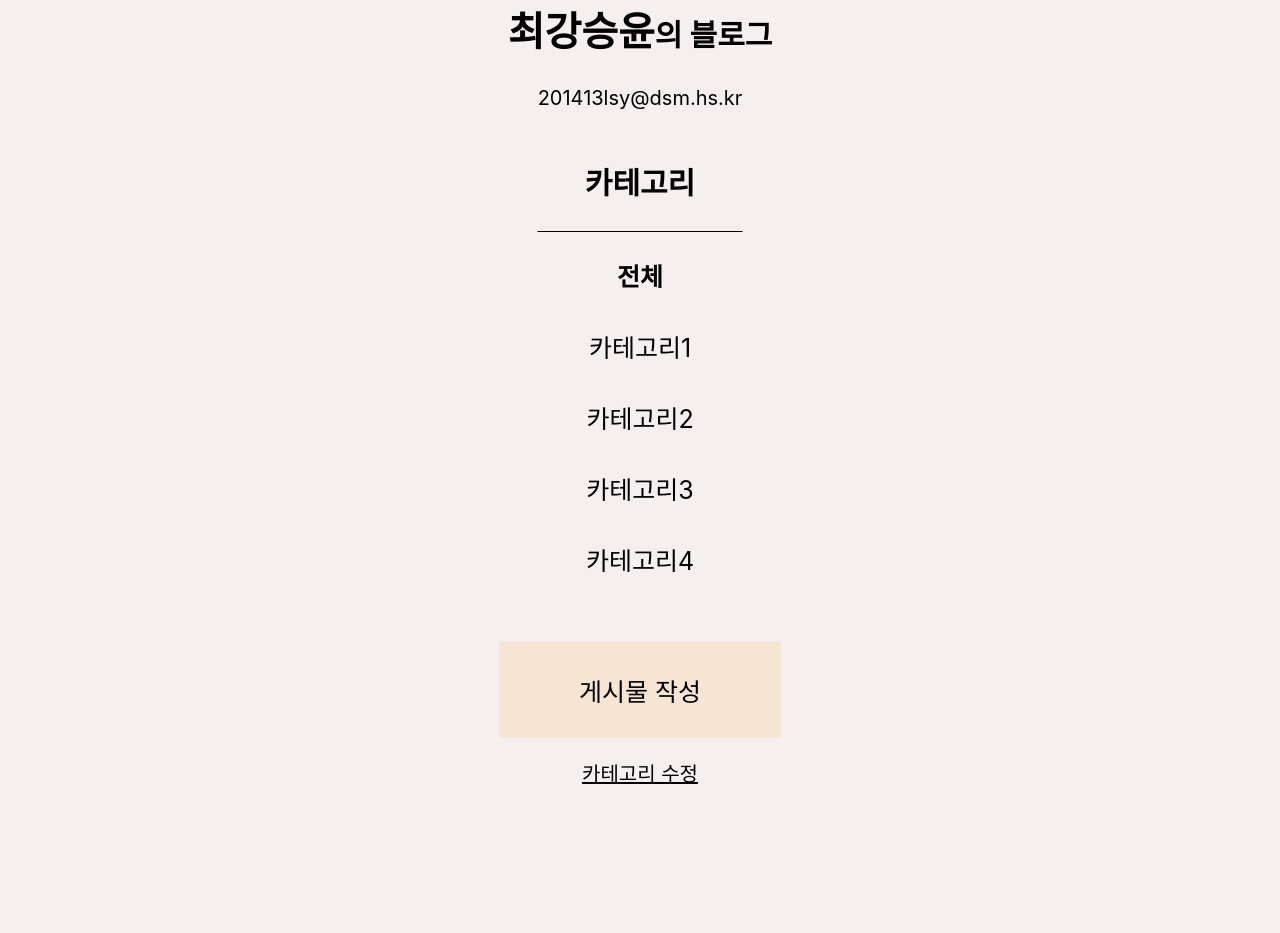
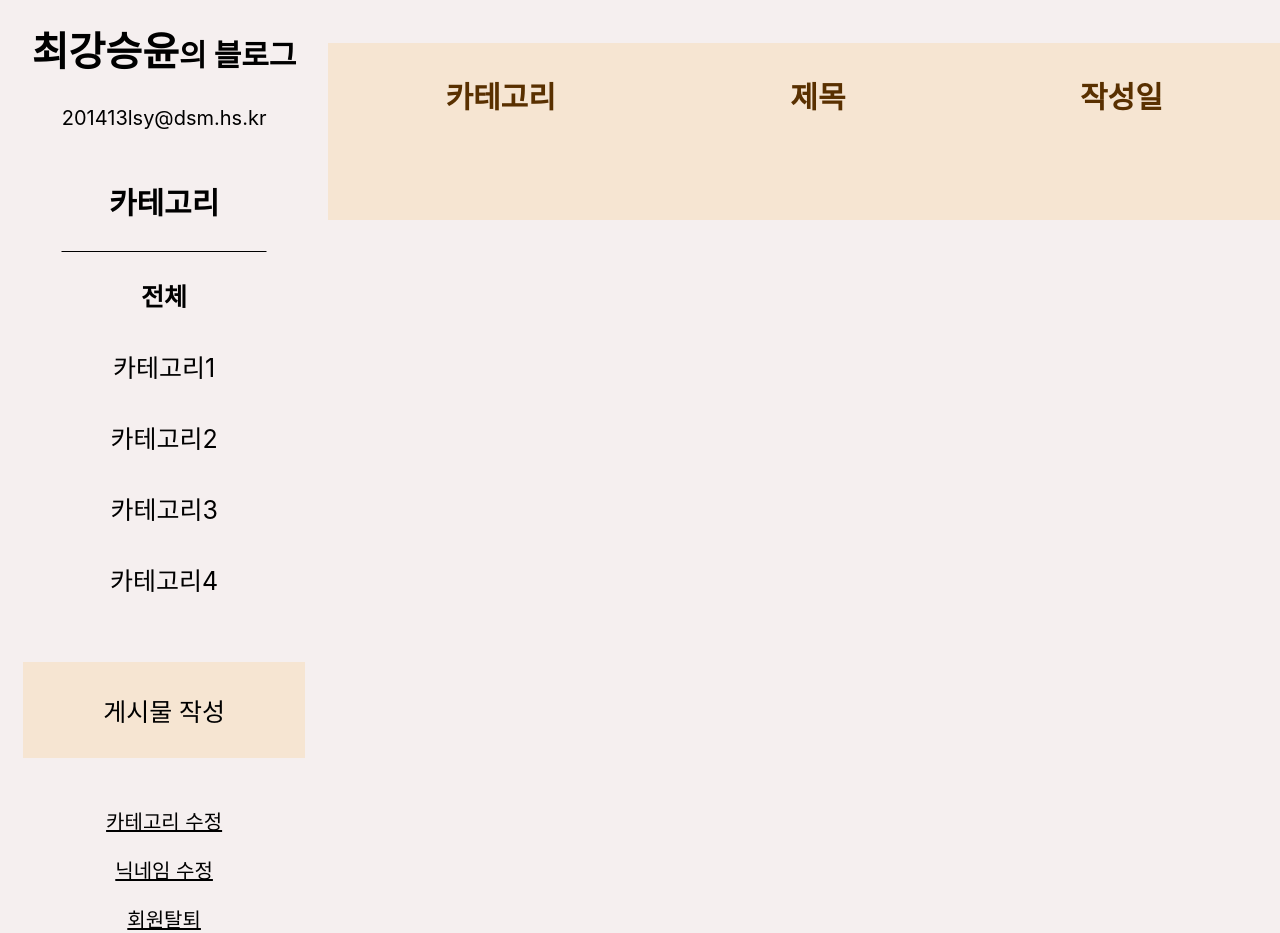
Before and after one commit to Sushi-blog/front-end, a React (Create React App) app in the folder sushi-blog/: page / in a window 1280 px wide. Before the commit the page ends 800 px from the top, so only its background shows below. Built offline with nearby package versions, Linux system fonts and the light colour scheme.

Commit message:
ADD: 메인 퍼블리싱 코드 추가

```diff
--- a/sushi-blog/src/components/MAIN/leftContent/mainLeftContent.js
+++ b/sushi-blog/src/components/MAIN/leftContent/mainLeftContent.js
@@ -18,7 +18,21 @@ const LeftCotent = () => {
                     </div>
                     <s.WritePostBtn>게시물 작성</s.WritePostBtn>
                     <s.FixContainer>
-                        <s.CategoryFix>카테고리 수정</s.CategoryFix>
+                        <s.FixFont
+                            onClick={()=>{
+                                window.location.href = "/fix/category"
+                            }}
+                        >카테고리 수정</s.FixFont>
+                        <s.FixFont
+                            onClick={() => {
+                                window.location.href = "/fix/nickname"
+                            }}
+                        >닉네임 수정</s.FixFont>
+                        <s.FixFont
+                            onClick={()=> {
+                                window.location.href = "/withdrawal"
+                            }}
+                        >회원탈퇴</s.FixFont>
                     </s.FixContainer>
                 </s.ContentCenter>
             </s.MainCotainer>
--- a/sushi-blog/src/components/MAIN/leftContent/styles.js
+++ b/sushi-blog/src/components/MAIN/leftContent/styles.js
@@ -63,9 +63,10 @@ export const WritePostBtn = styled.button`
 export const FixContainer = styled.div`
     font-size: 20px;
     text-decoration: underline;
+    margin-top: 48px;
 `
 
-export const CategoryFix = styled.p`
+export const FixFont = styled.p`
     cursor: pointer;
-
+    margin-bottom: 20px;
 `
--- a/sushi-blog/src/components/MAIN/main.js
+++ b/sushi-blog/src/components/MAIN/main.js
@@ -1,6 +1,7 @@
 import React from 'react';
 import * as s from './styles';
 import LeftCotent from './leftContent/mainLeftContent';
+import MainRightContent from './rightContent/mainRightContent'
 
 
 const MainPage = () => {
@@ -8,6 +9,7 @@ const MainPage = () => {
         <>
             <s.MainCotainer>
                 <LeftCotent></LeftCotent>
+                <MainRightContent></MainRightContent>
             </s.MainCotainer>
         </>
     );
--- /dev/null
+++ b/sushi-blog/src/components/MAIN/rightContent/mainRightContent.js
@@ -0,0 +1,18 @@
+import React from 'react';
+import * as s from './style';
+
+const MainRightContent = () => {
+    return (
+        <>
+            <s.PostContainer>
+                <s.ExplanaitionDiv>
+                    <p>카테고리</p>
+                    <p>제목</p>
+                    <p>작성일</p>
+                </s.ExplanaitionDiv>
+            </s.PostContainer>
+        </>
+    );
+}
+
+export default MainRightContent;
--- /dev/null
+++ b/sushi-blog/src/components/MAIN/rightContent/style.js
@@ -0,0 +1,18 @@
+import styled from 'styled-components';
+import {fontColor} from '../../../style/index';
+
+export const PostContainer = styled.div`
+    margin-top: 23px;
+    background-color: #F6E5D2;
+    width: 145vh;
+`
+
+export const ExplanaitionDiv = styled.div`
+    display:flex;
+    justify-content: space-around;
+    font-size: 30px;
+    font-weight: bold;
+    p{
+        color:${fontColor};
+    }
+`
--- a/sushi-blog/src/components/MAIN/styles.js
+++ b/sushi-blog/src/components/MAIN/styles.js
@@ -1,14 +1,7 @@
 import styled from 'styled-components';
 
 export const MainCotainer = styled.div`
+    margin-top:20px;
     width:100%;
-    display: flex;
-    justify-content:center;
+    display:flex;
 `
-
-export const RightContent = styled.div`
-    width: 130vh;
-    height: 200px;
-    background:#FFD6A7;
-    opacity: 0.16;
-`
```
